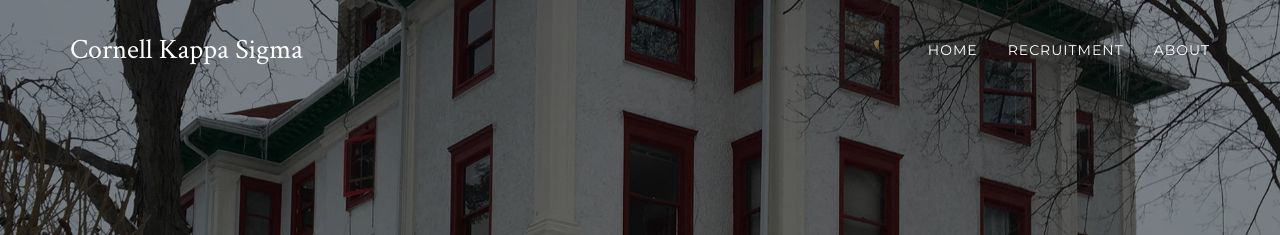
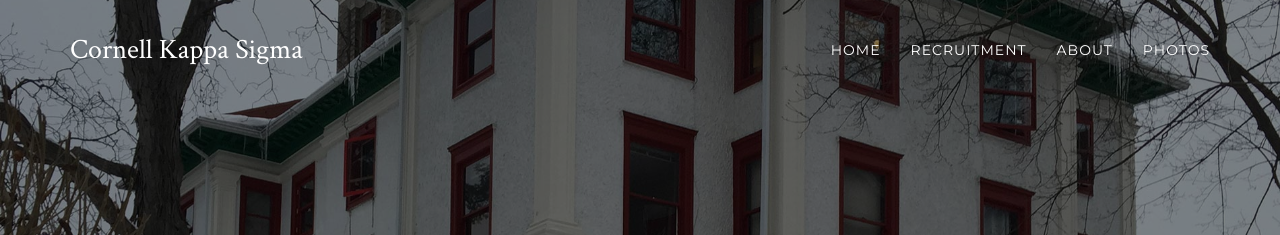
Before and after one commit to pjochillin/cornellkappasigma, a Jekyll site: the page built from index.html, in a window 1280 px wide. Shown: the top 235 px of the page. Built offline with Jekyll 4.4.1, drawn with Linux system fonts in a browser that asks for light colours; nearby versions of some CDN libraries.

Commit message:
added photos to navbar

```diff
--- a/_includes/header.html
+++ b/_includes/header.html
@@ -72,6 +72,9 @@ Bootstrap on a Jekyll setup, hosted on Github Pages
                     <li>
                         <a class="page-scroll" href="/about">About</a>
                     </li>
+                   <li>
+                        <a class="page-scroll" href="/photos">Photos</a>
+                    </li>
                 </ul>
             </div>
             <!-- /.navbar-collapse -->
```
